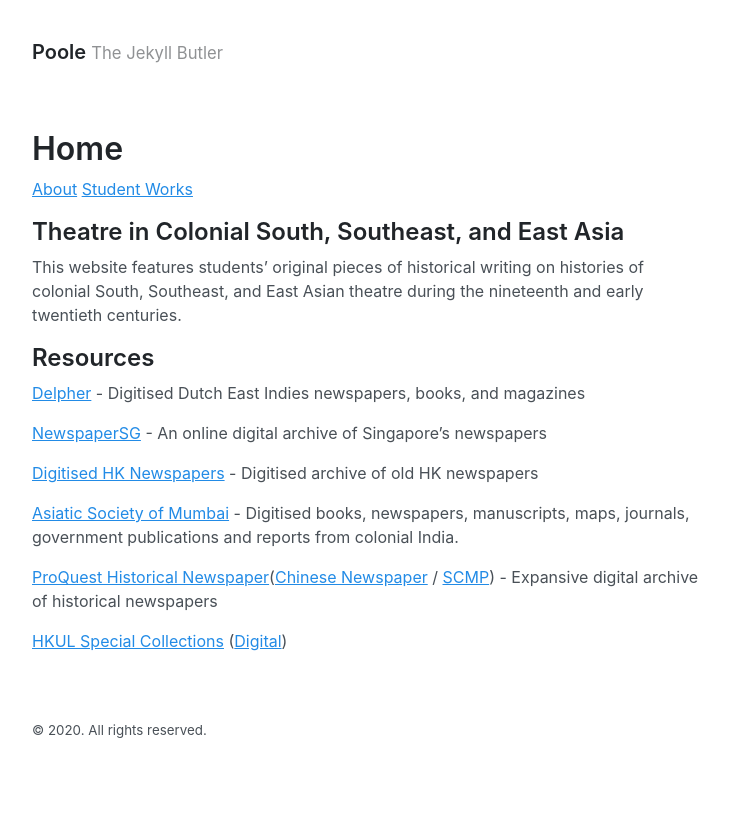
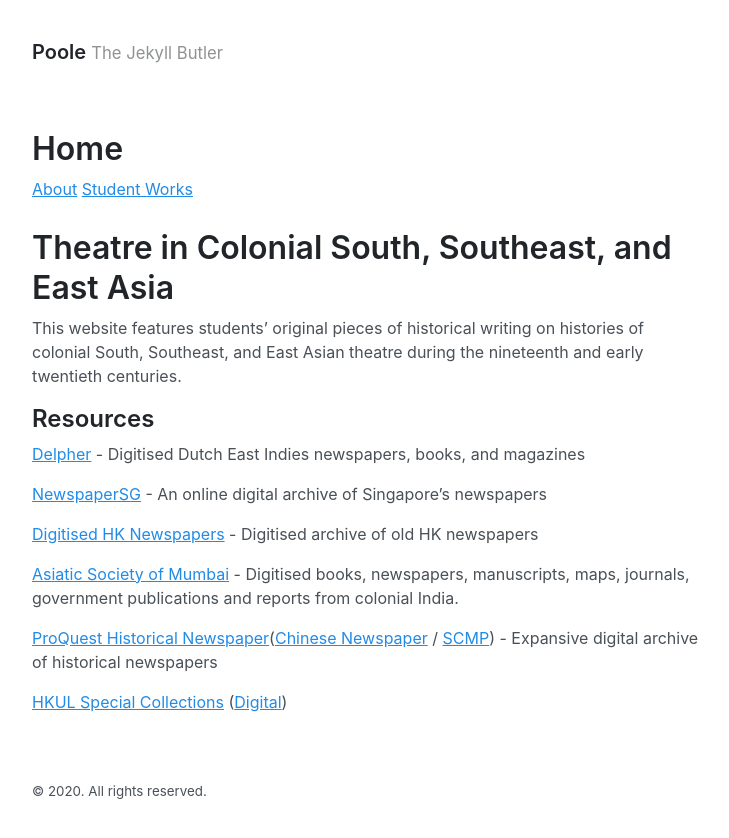
Before and after one commit to colonialasiantheatre/colonialasiantheatre.github.io, a Jekyll site: the page built from index.md, in a window 1280 px wide. Shown: the top 838 px of the page, without its empty margins (272-1001 px from the left). Built offline with Jekyll 4.4.1, drawn with Linux system fonts in a browser that asks for light colours; the list of posts is cut into pages by our own code.

Commit message:
homepage

```diff
--- a/index.html
+++ b/index.html
@@ -4,6 +4,5 @@ title: Home
 ---
 
 <article class="page">
-  <h1 class="page-title">{{ page.title }}</h1>
   {{ content }}
 </article>
--- a/index.md
+++ b/index.md
@@ -5,7 +5,7 @@ title: Home
 
 [About](/about) [Student Works](/studentworks)
 
-## Theatre in Colonial South, Southeast, and East Asia
+# Theatre in Colonial South, Southeast, and East Asia
 
 This website features students' original pieces of historical writing on histories of colonial South, Southeast, and East Asian theatre during the nineteenth and early twentieth centuries.
 
```
